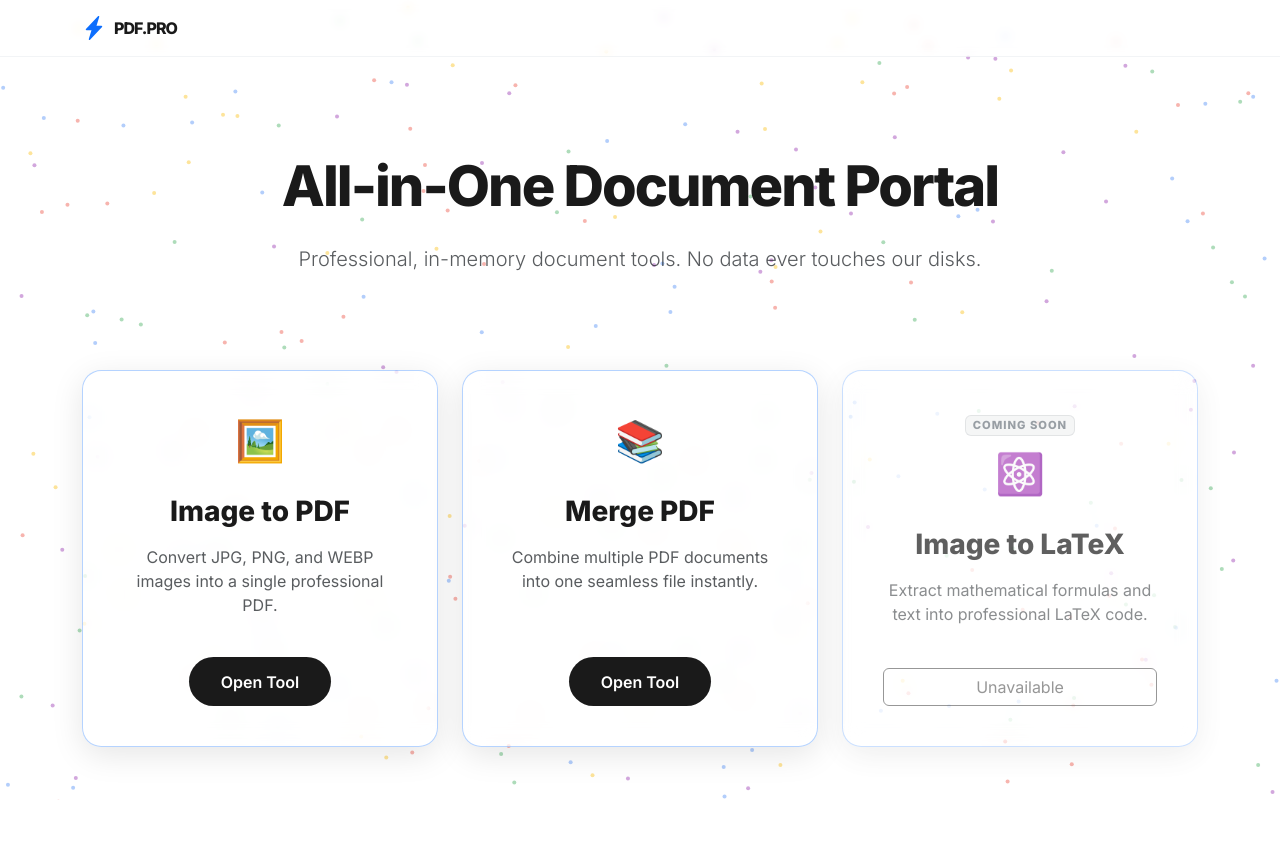
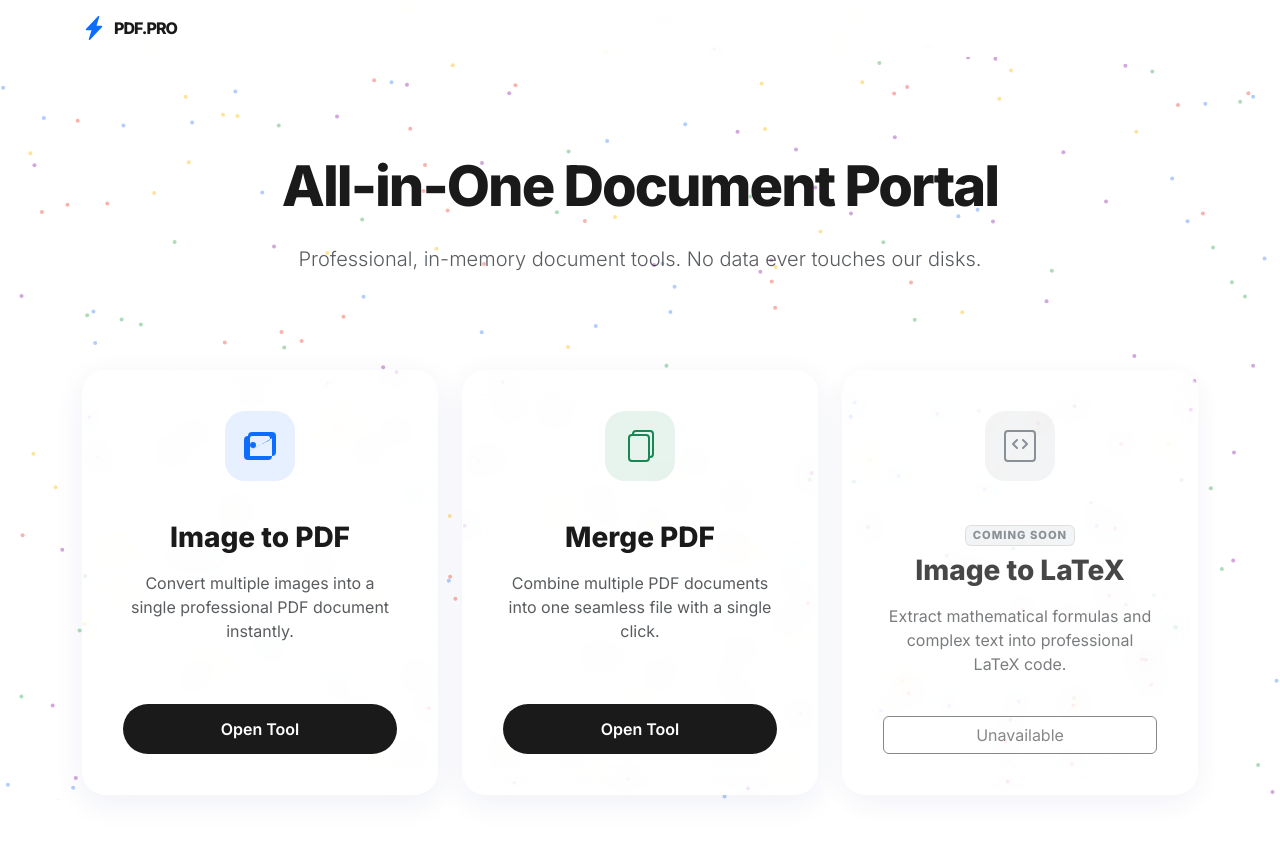
Before and after one commit to aryanRN2/img-to-pdf, a Flask app: page / in a window 1280 px wide. Before the commit the page ends 800 px from the top, so only its background shows below. Run offline with Flask 3, Linux system fonts and the light colour scheme.

Commit message:
Add Vercel compatibility and enhance premium Glassmorphism UI

```diff
--- a/templates/home.html
+++ b/templates/home.html
@@ -30,11 +30,18 @@
     <!-- Image to PDF -->
     <div class="col-md-4">
         <div class="glass-card text-center d-flex flex-column">
-            <span class="feature-icon text-primary">🖼️</span>
+            <div class="mb-4">
+                <div class="icon-blob bg-primary bg-opacity-10 text-primary mx-auto">
+                    <svg xmlns="http://www.w3.org/2000/svg" width="32" height="32" fill="currentColor" class="bi bi-images" viewBox="0 0 16 16">
+                        <path d="M4.502 9a1.5 1.5 0 1 0 0-3 1.5 1.5 0 0 0 0 3z"/>
+                        <path d="M14.002 13a2 2 0 0 1-2 2h-10a2 2 0 0 1-2-2V5A2 2 0 0 1 2 3a2 2 0 0 1 2-2h10a2 2 0 0 1 2 2v8a2 2 0 0 1-2 2zM14 4.168c-.516.287-1.303.734-2.345 1.288-1.06.566-2.226 1.216-3.155 1.745C7.57 7.705 6.42 8.355 5.378 8.914 4.336 9.473 3.516 9.92 3 10.188V13h11V4.168zM2 13h.502V10.531l.693-.369c.711-.373 2.027-1.07 3.357-1.772 1.33-.703 2.662-1.407 3.725-1.964 1.063-.558 1.835-.953 2.223-1.156L13 4.83V4a1 1 0 0 0-1-1H4a1 1 0 0 0-1 1v9z"/>
+                    </svg>
+                </div>
+            </div>
             <h3 class="fw-bold mb-3">Image to PDF</h3>
-            <p class="text-muted flex-grow-1">Convert JPG, PNG, and WEBP images into a single professional PDF.</p>
+            <p class="text-muted flex-grow-1">Convert multiple images into a single professional PDF document instantly.</p>
             <div class="mt-4">
-                <a href="{{ url_for('image_to_pdf') }}" class="btn-premium">Open Tool</a>
+                <a href="{{ url_for('image_to_pdf') }}" class="btn-premium w-100">Open Tool</a>
             </div>
         </div>
     </div>
@@ -42,26 +49,39 @@
     <!-- Merge PDF -->
     <div class="col-md-4">
         <div class="glass-card text-center d-flex flex-column">
-            <span class="feature-icon text-success">📚</span>
+            <div class="mb-4">
+                <div class="icon-blob bg-success bg-opacity-10 text-success mx-auto">
+                    <svg xmlns="http://www.w3.org/2000/svg" width="32" height="32" fill="currentColor" class="bi bi-files" viewBox="0 0 16 16">
+                        <path d="M13 0H6a2 2 0 0 0-2 2 2 2 0 0 0-2 2v10a2 2 0 0 0 2 2h7a2 2 0 0 0 2-2 2 2 0 0 0 2-2V2a2 2 0 0 0-2-2zm0 13V4a2 2 0 0 0-2-2H5a1 1 0 0 1 1-1h7a1 1 0 0 1 1 1v10a1 1 0 0 1-1 1zM3 4a1 1 0 0 1 1-1h7a1 1 0 0 1 1 1v10a1 1 0 0 1-1 1H4a1 1 0 0 1-1-1V4z"/>
+                    </svg>
+                </div>
+            </div>
             <h3 class="fw-bold mb-3">Merge PDF</h3>
-            <p class="text-muted flex-grow-1">Combine multiple PDF documents into one seamless file instantly.</p>
+            <p class="text-muted flex-grow-1">Combine multiple PDF documents into one seamless file with a single click.</p>
             <div class="mt-4">
-                <a href="{{ url_for('merge_pdf') }}" class="btn-premium">Open Tool</a>
+                <a href="{{ url_for('merge_pdf') }}" class="btn-premium w-100">Open Tool</a>
             </div>
         </div>
     </div>
 
     <!-- Image to LaTeX -->
     <div class="col-md-4">
-        <div class="glass-card text-center d-flex flex-column" style="opacity: 0.7;">
+        <div class="glass-card text-center d-flex flex-column" style="opacity: 0.8;">
+            <div class="mb-4">
+                <div class="icon-blob bg-secondary bg-opacity-10 text-secondary mx-auto">
+                    <svg xmlns="http://www.w3.org/2000/svg" width="32" height="32" fill="currentColor" class="bi bi-code-square" viewBox="0 0 16 16">
+                        <path d="M14 1a1 1 0 0 1 1 1v12a1 1 0 0 1-1 1H2a1 1 0 0 1-1-1V2a1 1 0 0 1 1-1h12zM2 0a2 2 0 0 0-2 2v12a2 2 0 0 0 2 2h12a2 2 0 0 0 2-2V2a2 2 0 0 0-2-2H2z"/>
+                        <path d="M6.854 4.646a.5.5 0 0 1 0 .708L5.207 7l1.647 1.646a.5.5 0 0 1-.708.708l-2-2a.5.5 0 0 1 0-.708l2-2a.5.5 0 0 1 .708 0zm2.292 0a.5.5 0 0 0 0 .708L10.793 7l-1.647 1.646a.5.5 0 0 0 .708.708l2-2a.5.5 0 0 0 0-.708l-2-2a.5.5 0 0 0-.708 0z"/>
+                    </svg>
+                </div>
+            </div>
             <div class="mb-2">
                 <span class="badge badge-coming-soon">Coming Soon</span>
             </div>
-            <span class="feature-icon text-secondary">⚛️</span>
             <h3 class="fw-bold mb-3">Image to LaTeX</h3>
-            <p class="text-muted flex-grow-1">Extract mathematical formulas and text into professional LaTeX code.</p>
+            <p class="text-muted flex-grow-1">Extract mathematical formulas and complex text into professional LaTeX code.</p>
             <div class="mt-4">
-                <button class="btn btn-secondary-premium w-100" disabled>Unavailable</button>
+                <button class="btn btn-secondary-premium w-100" disabled style="cursor: not-allowed;">Unavailable</button>
             </div>
         </div>
     </div>
--- a/templates/layout.html
+++ b/templates/layout.html
@@ -17,9 +17,10 @@
             --bg-white: #ffffff;
             --bg-light: #f8f9fa;
             --text-black: #1a1a1a;
-            --glass-white: rgba(255, 255, 255, 0.4);
-            --glass-border: rgba(213, 217, 224, 0.3);
-            --glass-shadow: 0 8px 32px 0 rgba(0, 0, 0, 0.1);
+            --glass-white: rgba(255, 255, 255, 0.45);
+            --glass-border: rgba(255, 255, 255, 0.5);
+            --glass-shadow: 0 8px 32px 0 rgba(31, 38, 135, 0.07);
+            --premium-gradient: linear-gradient(135deg, rgba(255,255,255,0.4) 0%, rgba(255,255,255,0.1) 100%);
         }
 
         body {
@@ -47,9 +48,9 @@
             position: sticky;
             top: 0;
             z-index: 1000;
-            background: var(--glass-white);
-            backdrop-filter: blur(5px);
-            -webkit-backdrop-filter: blur(5px);
+            background: rgba(255, 255, 255, 0.6);
+            backdrop-filter: blur(10px);
+            -webkit-backdrop-filter: blur(10px);
             border-bottom: 1px solid var(--glass-border);
             padding: 1rem 0;
         }
@@ -61,19 +62,43 @@
         }
 
         .glass-card {
-            background: var(--glass-white);
-            backdrop-filter: blur(10px);
-            -webkit-backdrop-filter: blur(10px);
-            border: 1px solid rgba(13, 110, 253, 0.3);
-            border-radius: 1.2rem;
+            background: var(--premium-gradient);
+            backdrop-filter: blur(12px);
+            -webkit-backdrop-filter: blur(12px);
+            border: 1px solid var(--glass-border);
+            border-radius: 1.5rem;
             box-shadow: var(--glass-shadow);
             padding: 2.5rem;
-            transition: transform 0.3s ease;
+            transition: all 0.4s cubic-bezier(0.165, 0.84, 0.44, 1);
             height: 100%;
+            position: relative;
+            overflow: hidden;
+        }
+
+        .glass-card::before {
+            content: "";
+            position: absolute;
+            top: 0;
+            left: -100%;
+            width: 100%;
+            height: 100%;
+            background: linear-gradient(
+                90deg,
+                transparent,
+                rgba(255, 255, 255, 0.2),
+                transparent
+            );
+            transition: 0.5s;
+        }
+
+        .glass-card:hover::before {
+            left: 100%;
         }
 
         .glass-card:hover {
-            transform: translateY(-5px);
+            transform: translateY(-8px);
+            box-shadow: 0 15px 45px rgba(0, 0, 0, 0.08);
+            border-color: var(--primary-blue);
         }
 
         .btn-premium {
@@ -109,6 +134,21 @@
             font-size: 0.7rem;
             text-transform: uppercase;
             letter-spacing: 1px;
+        }
+
+        .icon-blob {
+            width: 70px;
+            height: 70px;
+            display: flex;
+            align-items: center;
+            justify-content: center;
+            border-radius: 20px;
+            margin-bottom: 1rem;
+            transition: transform 0.3s ease;
+        }
+
+        .glass-card:hover .icon-blob {
+            transform: scale(1.1) rotate(5deg);
         }
     </style>
     {% block extra_css %}{% endblock %}
```
Also changed, not shown: vercel.json (added).
